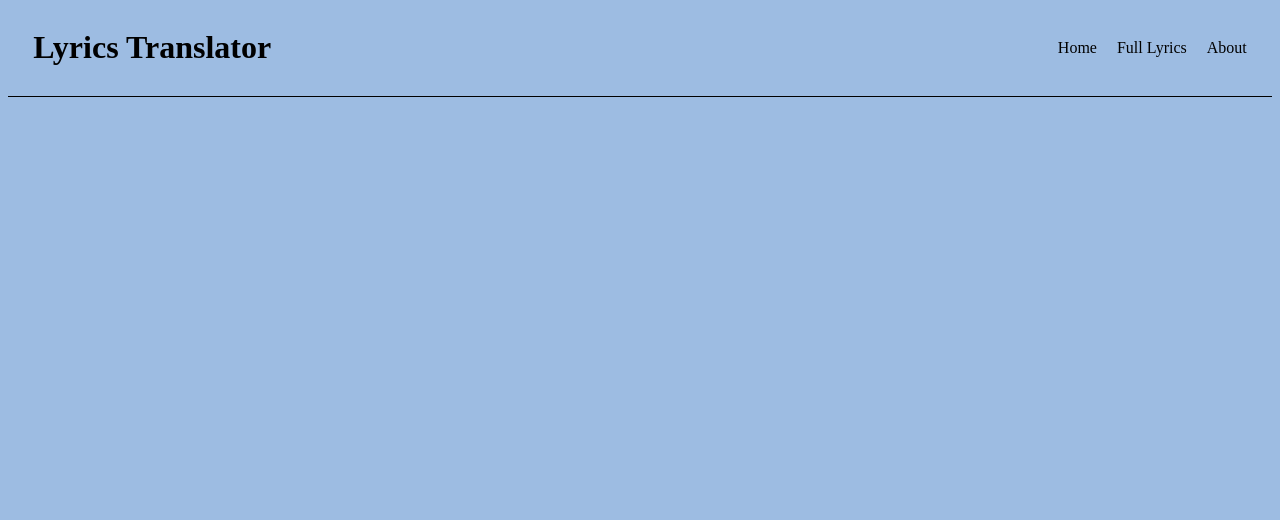
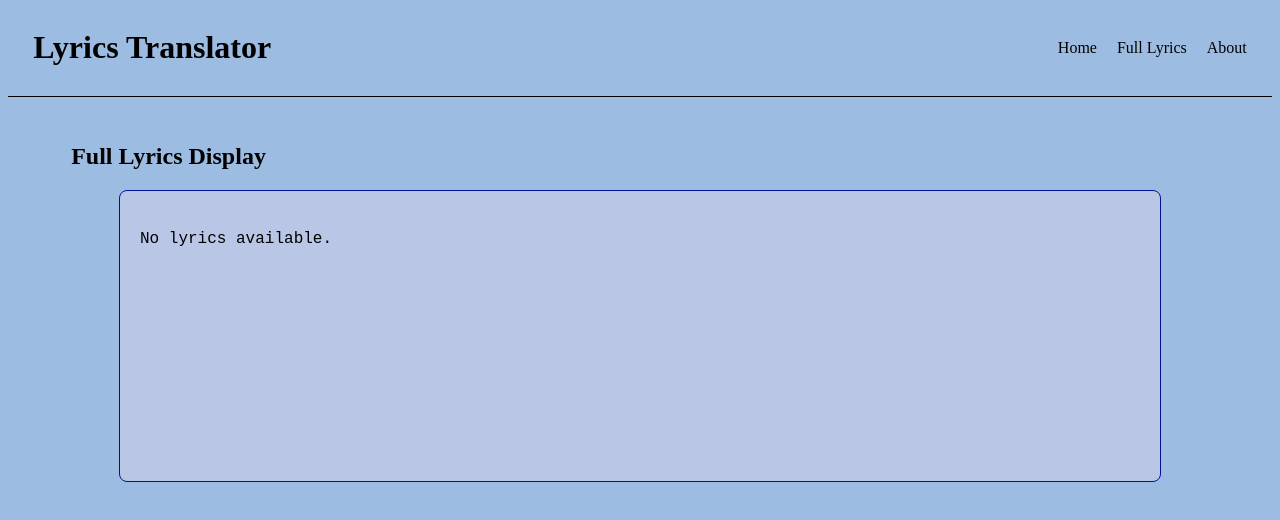
Before and after one commit to ShellyParraZ/inst377-sparra-lyricstranslator, a plain HTML site: page public/full_lyrics.html in a window 1280 px wide. Drawn offline with nearby package versions, Linux system fonts and the light colour scheme.

Commit message:
Changed p to pre for the lyrics because p might change the format of the lyrics, while pre maintains the format. Added full original lyrics display, style, and javascript.

```diff
--- a/public/full_lyrics.html
+++ b/public/full_lyrics.html
@@ -20,5 +20,23 @@
     <hr />
     <br />
     <!--Full Lyrics Display-->
+    <h2>Full Lyrics Display</h2>
+    <div class="fullOriginalLyricsBox">
+      <pre id="fullLyricsText" class="fullLyricsText"></pre>
+    </div>
   </body>
+  <script>
+    window.onload = () => {
+      const lyrics = localStorage.getItem("fullLyrics"); // getting full lyrics from Home Page (if it exists)
+      const lyricsBox = document.getElementById("fullLyricsText"); // getting empty fullLyricsText
+
+      if (!lyrics) {
+        // if lyrics exist (not empty), then make fullLyricsText contain the lyrics
+        lyricsBox.textContent = "No lyrics available.";
+        return;
+      }
+
+      lyricsBox.textContent = lyrics;
+    };
+  </script>
 </html>
--- a/public/style.css
+++ b/public/style.css
@@ -1,3 +1,5 @@
+/* Home Page */
+
 header {
   display: flex;
   align-items: center;
@@ -99,10 +101,31 @@ h2 {
   font-size: 18px;
 }
 
-.original_lyrics p,
-.translated_lyrics p {
+.original_lyrics pre,
+.translated_lyrics pre {
   /* This allows the user to scroll through the lyrics. */
   max-height: 400px;
   overflow-y: auto;
   white-space: pre-wrap;
 }
+
+/* Full Lyrics Page */
+
+.fullOriginalLyricsBox {
+  margin: 20px auto;
+  width: 90%;
+  max-width: 1000px;
+  height: 250px;
+  background-color: rgba(209, 208, 235, 0.544);
+  padding: 20px;
+  border-radius: 8px;
+  border: 1px solid #011294;
+  overflow-y: auto;
+}
+
+.fullLyricsText {
+  white-space: pre-wrap;
+  color: black;
+  font-size: 16px;
+  line-height: 1.5;
+}
```
Also changed, not shown: public/home_page.html (+4 -4 lines).
